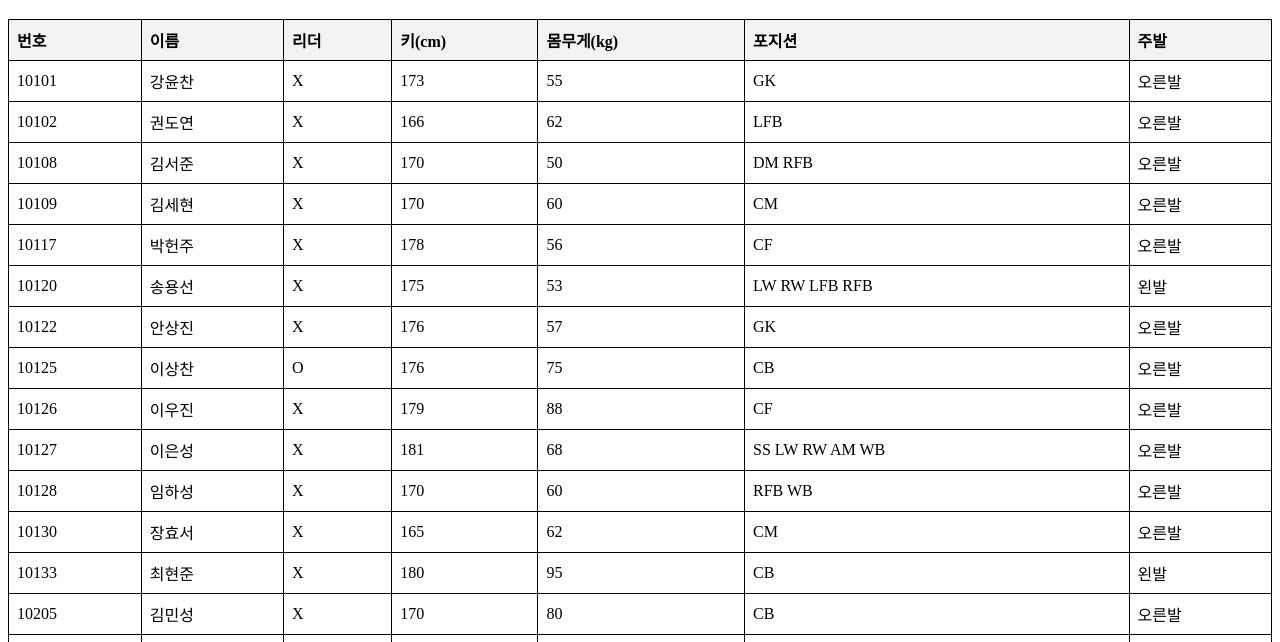
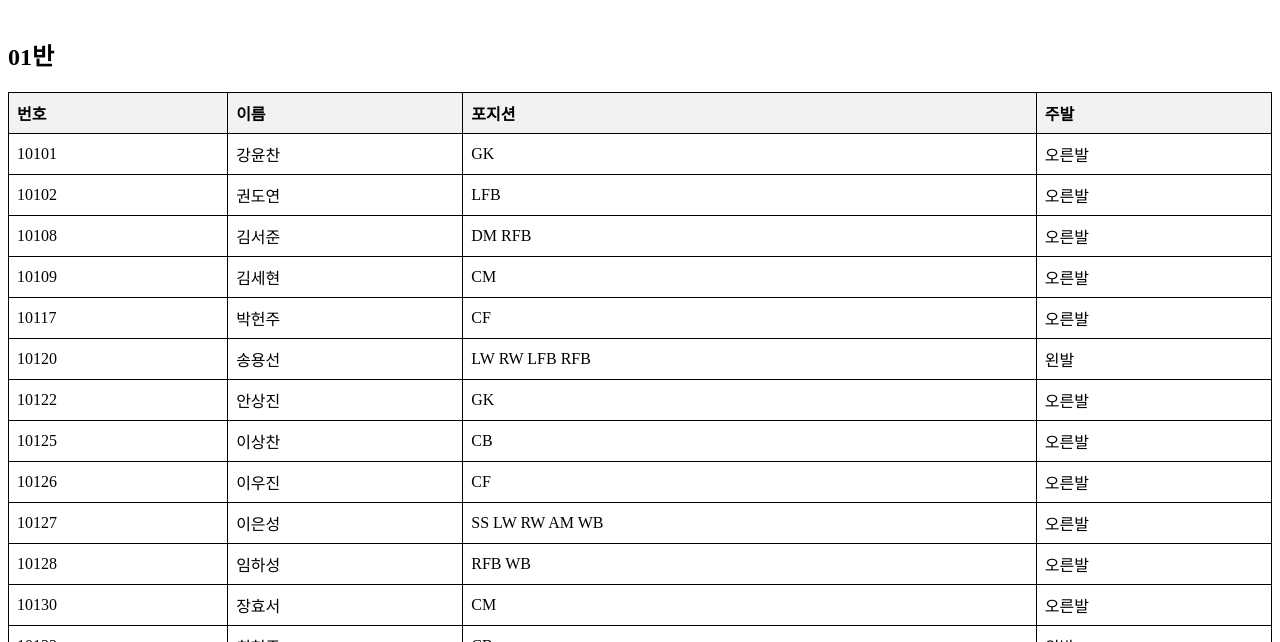
Before and after one commit to DSHS-ACT/DscupWeb, a plain HTML site: page player.html in a window 1280 px wide. Shown: the part 158-800 px from the top of the page. Drawn offline with Linux system fonts and the light colour scheme.

Commit message:
1차 배포판

```diff
--- a/player.html
+++ b/player.html
@@ -4,7 +4,7 @@
     <meta charset="UTF-8">
     <meta name="viewport" content="width=device-width, initial-scale=1.0">
     <title>선수 명단</title>
-    <a href="main.html">
+    <a href="index.html">
         <img class="logo2" src="./logo-2.png" alt="Logo">
     </a>
 
@@ -12,6 +12,7 @@
         table {
             border-collapse: collapse;
             width: 100%;
+            margin-bottom: 20px;
         }
         th, td {
             border: 1px solid black;
@@ -21,183 +22,206 @@
         th {
             background-color: #f2f2f2;
         }
+        h2 {
+            margin-top: 40px;
+        }
     </style>
 </head>
 <body>
     <h1>선수 명단</h1>
-    <table id="playerTable">
-        <thead>
-            <tr>
-                <th>번호</th>
-                <th>이름</th>
-                <th>리더</th>
-                <th>키(cm)</th>
-                <th>몸무게(kg)</th>
-                <th>포지션</th>
-                <th>주발</th>
-            </tr>
-        </thead>
-        <tbody>
-            <!-- 여기에 선수 데이터가 동적으로 삽입됩니다 -->
-        </tbody>
-    </table>
+
+    <div id="classTables">
+        <!-- 여기서 각 반의 테이블이 동적으로 삽입됩니다 -->
+    </div>
 
     <script>
         const playerData = `
-number,name,leader,height,weight,position,main_foot,votes
-10101,강윤찬,X,173,55,GK,오른발,0
-10102,권도연,X,166,62,LFB,오른발,0
-10108,김서준,X,170,50,DM RFB,오른발,0
-10109,김세현,X,170,60,CM,오른발,0
-10117,박헌주,X,178,56,CF,오른발,0
-10120,송용선,X,175,53,LW RW LFB RFB,왼발,0
-10122,안상진,X,176,57,GK,오른발,0
-10125,이상찬,O,176,75,CB,오른발,0
-10126,이우진,X,179,88,CF,오른발,0
-10127,이은성,X,181,68,SS LW RW AM WB,오른발,0
-10128,임하성,X,170,60,RFB WB,오른발,0
-10130,장효서,X,165,62,CM,오른발,0
-10133,최현준,X,180,95,CB,왼발,0
-10205,김민성,X,170,80,CB,오른발,0
-10208,김은찬,O,173,68,LW RW,오른발,0
-10209,류시후,X,168,60,LFB,왼발,0
-10210,문성윤,X,181,63,LFB RFB,오른발,0
-10213,박지민,X,177,59,LW,오른발,0
-10215,박태환,X,180,70,RFB,오른발,0
-10222,윤재형,X,183,76,CF,오른발,0
-10223,이나운,X,177,74,CF,양발,0
-10224,이상범,X,161,58,LFB RFB WB,오른발,0
-10227,장민혁,X,180,64,CF,오른발,0
-10236,황진규,X,174,70,CB,오른발,0
-10237,오윤겸,X,172,60,CM,오른발,0
-10240,김준모,X,170,60,DM,오른발,0
-10304,김민채,X,173,72,CB,오른발,0
-10305,김수연,X,169,52,LFB WB,왼발,0
-10311,박성욱,X,170,50,DM,오른발,0
-10315,신용준,X,178,68,LW,오른발,0
-10317,오윤우,X,172,56,RFB,오른발,0
-10318,오현우,O,180,70,GK,오른발,0
-10319,이서준,X,175,60,RW AM,오른발,0
-10326,전유진,X,180,75,LFB RFB,오른발,0
-10330,조재욱,X,188,77,CM,양발,0
-10332,채준병,X,180,72,RFB,오른발,0
-10333,최진우,X,179,88,DM,오른발,0
-10334,최태양,X,170,78,CF,오른발,0
-10335,하지운,X,170,60,LFB RFB,오른발,0
-10404,김규래,O,170,59,LW AM CM,오른발,0
-10405,김동규,X,172,63,LW LFB,왼발,0
-10411,김현서,X,175,70,CM,오른발,0
-10412,김현우,X,168,60,CB,오른발,0
-10413,김효준,X,176,62,AM CB RFB,오른발,0
-10416,박영근,X,178,74,GK,왼발,0
-10421,신정호,X,171,63,AM,오른발,0
-10422,신현섭,X,170,60,CF,오른발,0
-10424,위성규,X,170,61,RFB WB,오른발,0
-10427,이승준,X,183,70,CB WB,오른발,0
-10429,이장규,X,173,70,CB LFB RFB WB,오른발,0
-10431,장근영,X,170,79,CB,오른발,0
-10436,김정원,X,177,83,SS,오른발,0
-10505,김민준,X,175,65,CM CB,오른발,0
-10507,김재민,X,180,75,CM,오른발,0
-10510,김태환,X,168,70,CF,오른발,0
-10513,박시언,X,178,63,CB,오른발,0
-10516,박호연,X,173,60,RFB,오른발,0
-10518,서하늘,O,178,68,출전 X,오른발,0
-10519,송리안,X,170,60,LFB,오른발,0
-10521,송은찬,X,171,62,CB,오른발,0
-10522,오은찬,X,177,67,RFB,오른발,0
-10529,이재혁,X,165,55,CF,오른발,0
-10530,이준호,X,175,82,GK,오른발,0
-10531,임홍재,X,170,64,LW,오른발,0
-10534,최강인,X,168,58,AM CM,양발,0
-10537,서은찬,X,166,50,RW,오른발,0
-10603,김무결,X,175,70,LW,오른발,0
-10604,김산,X,170,59,CM,오른발,0
-10609,김진리,X,175,80,AM,오른발,0
-10610,김태민,X,171,67,LW,왼발,0
-10611,김해환,X,172,63,RW CM RFB,오른발,0
-10617,남영은,X,175,78,RFB,오른발,0
-10619,박상민,X,175,67,GK,오른발,0
-10620,박휘준,X,175,58,LW RW,오른발,0
-10623,염시준,X,181,80,CB,오른발,0
-10624,오지완,X,167,62,SS,오른발,0
-10625,이기명,O,178,66,CM,오른발,0
-10627,이수호,X,168,50,CF,오른발,0
-10630,이준호,X,174,75,LFB,오른발,0
-10634,최민준,X,165,60,RFB,오른발,0
-10703,김민찬,X,175,55,RFB,오른발,0
-10708,김이찬,X,176,68,RW,오른발,0
-10709,김효중,X,178,55,SS,오른발,0
-10712,민석기,X,170,75,CF,오른발,0
-10714,반주현,X,170,62,CB,오른발,0
-10717,성열호,X,167,58,RFB,오른발,0
-10720,오한음,X,176,65,CB,오른발,0
-10721,윤여준,X,175,73,GK,오른발,0
-10724,이승빈,O,185,65,AM,오른발,0
-10725,이연호,X,173,74,DM,오른발,0
-10729,정진욱,X,170,73,DM,오른발,0
-10733,최재호,X,171,60,CF,오른발,0
-10735,황주영,X,173,76,DM,오른발,0
-10802,권은찬,X,173,67,LW AM,오른발,0
-10807,김승연,X,170,60,RW,오른발,0
-10809,김우진,X,173,70,CF RW CB LFB,왼발,0
-10812,명세민,X,170,51,DM CB LFB RFB WB,오른발,0
-10815,손준혁,X,174,78,GK,오른발,0
-10820,위창준,X,180,61,RFB,오른발,0
-10821,윤준서,O,173,60,LW,오른발,0
-10822,윤준석,X,168,47,CM,오른발,0
-10825,이주영,X,175,62,CB RFB WB,오른발,0
-10826,인성영,X,170,53,CF,오른발,0
-10829,조문건,X,175,74,CM DM LFB,오른발,0
-10836,홍동우,X,174,62,CF,오른발,0
-10907,김성현,X,180,60,CF,오른발,0
-10912,박지우,X,176,67,DM,오른발,0
-10916,송찬,X,170,71,CB,오른발,0
-10917,양동현,X,177,77,DM CB LFB RFB,오른발,0
-10918,오주혁,X,173,70,SS AM CM DM,오른발,0
-10919,육정윤,X,178,58,SS,오른발,0
-10921,윤재훈,X,173,65,RW,오른발,0
-10925,이동원,X,173,71,아직 정하지 않음,오른발,0
-10927,이종민,X,173,74,AM CM DM,오른발,0
-10930,장성재,X,175,70,AM CM DM CB,오른발,0
-10932,전예준,X,168,68,DM,오른발,0
-10934,하헌성,X,164,46,AM,양발,0
-10935,한준희,X,173,89,CB RFB,오른발,0
-10936,황현승,O,176,92,X,오른발,0
-11001,곽시온,X,174,64,LW,오른발,0
-11003,김민준,O,176,74,CM,오른발,0
-11010,박광현,X,175,82,LFB RFB,오른발,0
-11011,박시후,X,173,63,LW,오른발,0
-11012,박지우,X,174,58,AM,오른발,0
-11014,서현우,X,181,67,RFB,오른발,0
-11016,여영재,X,175,69,CB LFB,왼발,0
-11017,윤서현,X,174,64,AM CM,오른발,0
-11018,이기석,X,168,55,LFB,오른발,0
-11020,이오우,X,180,85,GK,오른발,0
-11029,조성민,X,185,72,CM,오른발,0
-11033,허강현,X,169,67,CF,오른발,0
-11034,홍승범,X,173,73,CB,오른발,0
-11038,김윤우,X,176,73,CF LW AM,오른발,0
+number,name,position,main_foot
+10101,강윤찬,GK,오른발
+10102,권도연,LFB,오른발
+10108,김서준,DM RFB,오른발
+10109,김세현,CM,오른발
+10117,박헌주,CF,오른발
+10120,송용선,LW RW LFB RFB,왼발
+10122,안상진,GK,오른발
+10125,이상찬,CB,오른발
+10126,이우진,CF,오른발
+10127,이은성,SS LW RW AM WB,오른발
+10128,임하성,RFB WB,오른발
+10130,장효서,CM,오른발
+10133,최현준,CB,왼발
+10205,김민성,CB,오른발
+10208,김은찬,LW RW,오른발
+10209,류시후,LFB,왼발
+10210,문성윤,LFB RFB,오른발
+10213,박지민,LW,오른발
+10215,박태환,RFB,오른발
+10222,윤재형,CF,오른발
+10223,이나운,CF,양발
+10224,이상범,LFB RFB WB,오른발
+10227,장민혁,CF,오른발
+10236,황진규,CB,오른발
+10237,오윤겸,CM,오른발
+10240,김준모,DM,오른발
+10304,김민채,CB,오른발
+10305,김수연,LFB WB,왼발
+10311,박성욱,DM,오른발
+10315,신용준,LW,오른발
+10317,오윤우,RFB,오른발
+10318,오현우,GK,오른발
+10319,이서준,RW AM,오른발
+10326,전유진,LFB RFB,오른발
+10330,조재욱,CM,양발
+10332,채준병,RFB,오른발
+10333,최진우,DM,오른발
+10334,최태양,CF,오른발
+10335,하지운,LFB RFB,오른발
+10404,김규래,LW AM CM,오른발
+10405,김동규,LW LFB,왼발
+10411,김현서,CM,오른발
+10412,김현우,CB,오른발
+10413,김효준,AM CB RFB,오른발
+10416,박영근,GK,왼발
+10421,신정호,AM,오른발
+10422,신현섭,CF,오른발
+10424,위성규,RFB WB,오른발
+10427,이승준,CB WB,오른발
+10429,이장규,CB LFB RFB WB,오른발
+10431,장근영,CB,오른발
+10436,김정원,SS,오른발
+10505,김민준,CM CB,오른발
+10507,김재민,CM,오른발
+10510,김태환,CF,오른발
+10513,박시언,CB,오른발
+10516,박호연,RFB,오른발
+10518,서하늘,출전 X,오른발
+10519,송리안,LFB,오른발
+10521,송은찬,CB,오른발
+10522,오은찬,RFB,오른발
+10529,이재혁,CF,오른발
+10530,이준호,GK,오른발
+10531,임홍재,LW,오른발
+10534,최강인,AM CM,양발
+10537,서은찬,RW,오른발
+10603,김무결,LW,오른발
+10604,김산,CM,오른발
+10609,김진리,AM,오른발
+10610,김태민,LW,왼발
+10611,김해환,RW CM RFB,오른발
+10617,남영은,RFB,오른발
+10619,박상민,GK,오른발
+10620,박휘준,LW RW,오른발
+10623,염시준,CB,오른발
+10624,오지완,SS,오른발
+10625,이기명,CM,오른발
+10627,이수호,CF,오른발
+10630,이준호,LFB,오른발
+10634,최민준,RFB,오른발
+10703,김민찬,RFB,오른발
+10708,김이찬,RW,오른발
+10709,김효중,SS,오른발
+10712,민석기,CF,오른발
+10714,반주현,CB,오른발
+10717,성열호,RFB,오른발
+10720,오한음,CB,오른발
+10721,윤여준,GK,오른발
+10724,이승빈,AM,오른발
+10725,이연호,DM,오른발
+10729,정진욱,DM,오른발
+10733,최재호,CF,오른발
+10735,황주영,DM,오른발
+10802,권은찬,LW AM,오른발
+10807,김승연,RW,오른발
+10809,김우진,CF RW CB LFB,왼발
+10812,명세민,DM CB LFB RFB WB,오른발
+10815,손준혁,GK,오른발
+10820,위창준,RFB,오른발
+10821,윤준서,LW,오른발
+10822,윤준석,CM,오른발
+10825,이주영,CB RFB WB,오른발
+10826,인성영,CF,오른발
+10829,조문건,CM DM LFB,오른발
+10836,홍동우,CF,오른발
+10907,김성현,CF,오른발
+10912,박지우,DM,오른발
+10916,송찬,CB,오른발
+10917,양동현,DM CB LFB RFB,오른발
+10918,오주혁,SS AM CM DM,오른발
+10919,육정윤,SS,오른발
+10921,윤재훈,RW,오른발
+10925,이동원,아직 정하지 않음,오른발
+10927,이종민,AM CM DM,오른발
+10930,장성재,AM CM DM CB,오른발
+10932,전예준,DM,오른발
+10934,하헌성,AM,양발
+10935,한준희,CB RFB,오른발
+10936,황현승,X,오른발
+11001,곽시온,LW,오른발
+11003,김민준,CM,오른발
+11010,박광현,LFB RFB,오른발
+11011,박시후,LW,오른발
+11012,박지우,AM,오른발
+11014,서현우,RFB,오른발
+11016,여영재,CB LFB,왼발
+11017,윤서현,AM CM,오른발
+11018,이기석,LFB,오른발
+11020,이오우,GK,오른발
+11029,조성민,CM,오른발
+11033,허강현,CF,오른발
+11034,홍승범,CB,오른발
+11038,김윤우,CF LW AM,오른발
 
         `;
 
-        const players = playerData.trim().split('\n').slice(1);  // 첫 줄(헤더)을 제외하고 분리
-        const tableBody = document.querySelector('#playerTable tbody');
+        const players = playerData.trim().split('\n').slice(1); // 첫 줄(헤더)을 제외하고 분리
+        const classTables = document.querySelector('#classTables');
 
+        const playerGroups = {};
+
+        // 반별로 선수 데이터를 그룹화
         players.forEach(player => {
-            const [number, name, leader, height, weight, position, mainFoot] = player.split(',');
-            const row = `
+            const [number, name, position, mainFoot] = player.split(',');
+            const cls = number.substring(1, 3);  // 학번의 앞 두 자리를 반으로 사용
+
+            if (!playerGroups[cls]) {
+                playerGroups[cls] = [];
+            }
+            playerGroups[cls].push({ number, name, position, mainFoot});
+        });
+// 반별로 테이블 생성 및 삽입, 10반을 마지막에 표시
+        // 반별로 테이블 생성 및 삽입, 10반을 마지막에 표시
+        Object.keys(playerGroups).sort((a, b) => {
+            if (a === '10') return 1; // 10반을 마지막으로 보냄
+            if (b === '10') return -1;
+            return a - b; // 숫자 순으로 정렬
+        }).forEach(cls => {
+            const table = document.createElement('table');
+            const header = `
+                <thead>
+                    <tr>
+                        <th>번호</th>
+                        <th>이름</th>
+                        <th>포지션</th>
+                        <th>주발</th>
+                    </tr>
+                </thead>
+            `;
+            const rows = playerGroups[cls].map(player => `
                 <tr>
-                    <td>${number}</td>
-                    <td>${name}</td>
-                    <td>${leader}</td>
-                    <td>${height}</td>
-                    <td>${weight}</td>
-                    <td>${position}</td>
-                    <td>${mainFoot}</td>
+                    <td>${player.number}</td>
+                    <td>${player.name}</td>
+                    <td>${player.position}</td>
+                    <td>${player.mainFoot}</td>
                 </tr>
-            `;
-            tableBody.insertAdjacentHTML('beforeend', row);
+            `).join('');
+
+            table.innerHTML = header + '<tbody>' + rows + '</tbody>';
+
+            const classHeader = document.createElement('h2');
+            classHeader.textContent = `${cls}반`;
+
+            classTables.appendChild(classHeader);
+            classTables.appendChild(table);
         });
     </script>
 </body>
```
Also changed, not shown: announcementindex.html (+1 -1 lines), index.html (renamed from main.html, +2 -2 lines), mvpindex.html (+1 -1 lines), static/player.csv (deleted, +0 -134 lines), $R06TUEY/index.html (renamed from templates/index.html), $RATA124/client.js (renamed from static/client.js), 3 other files.
